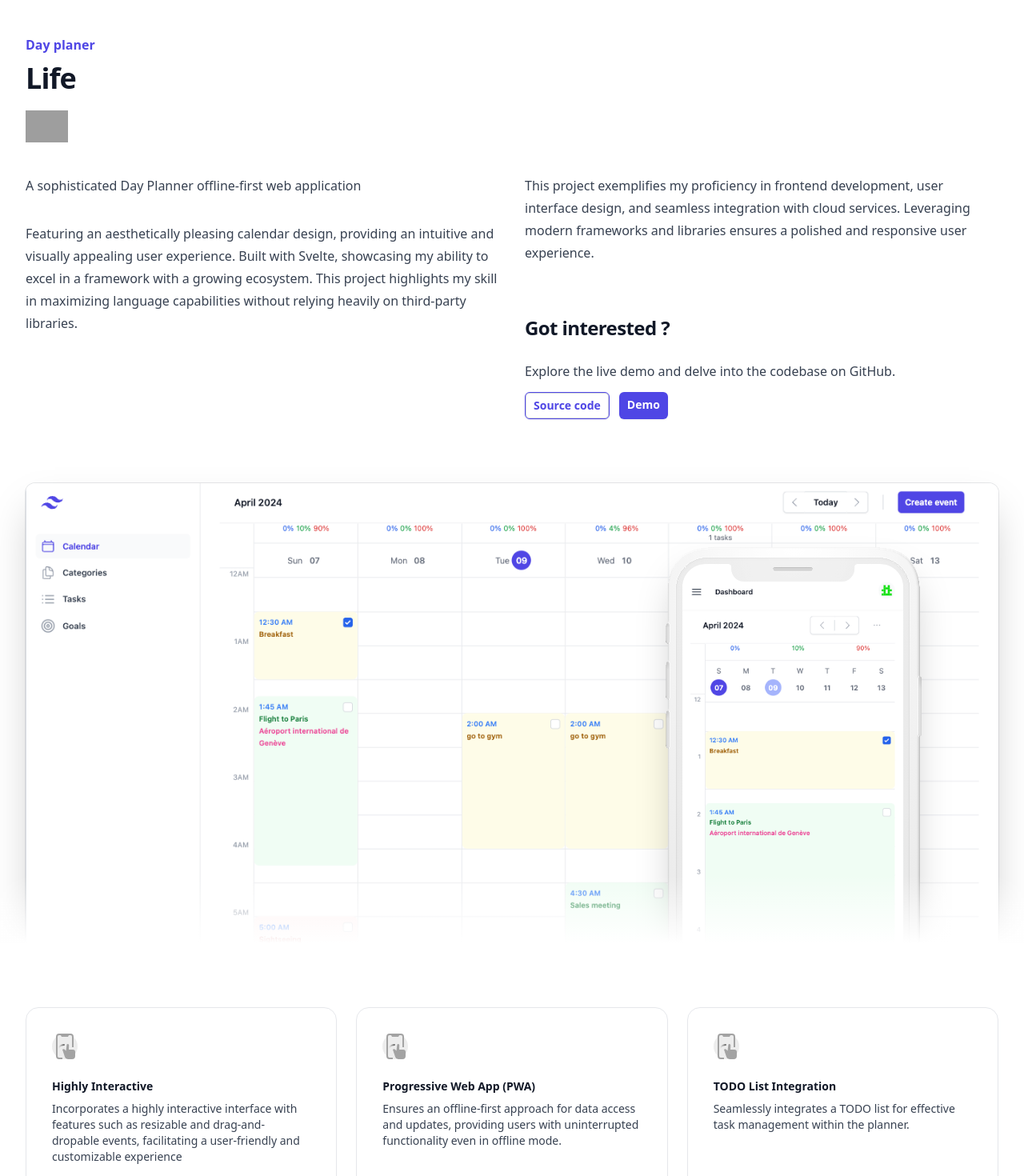
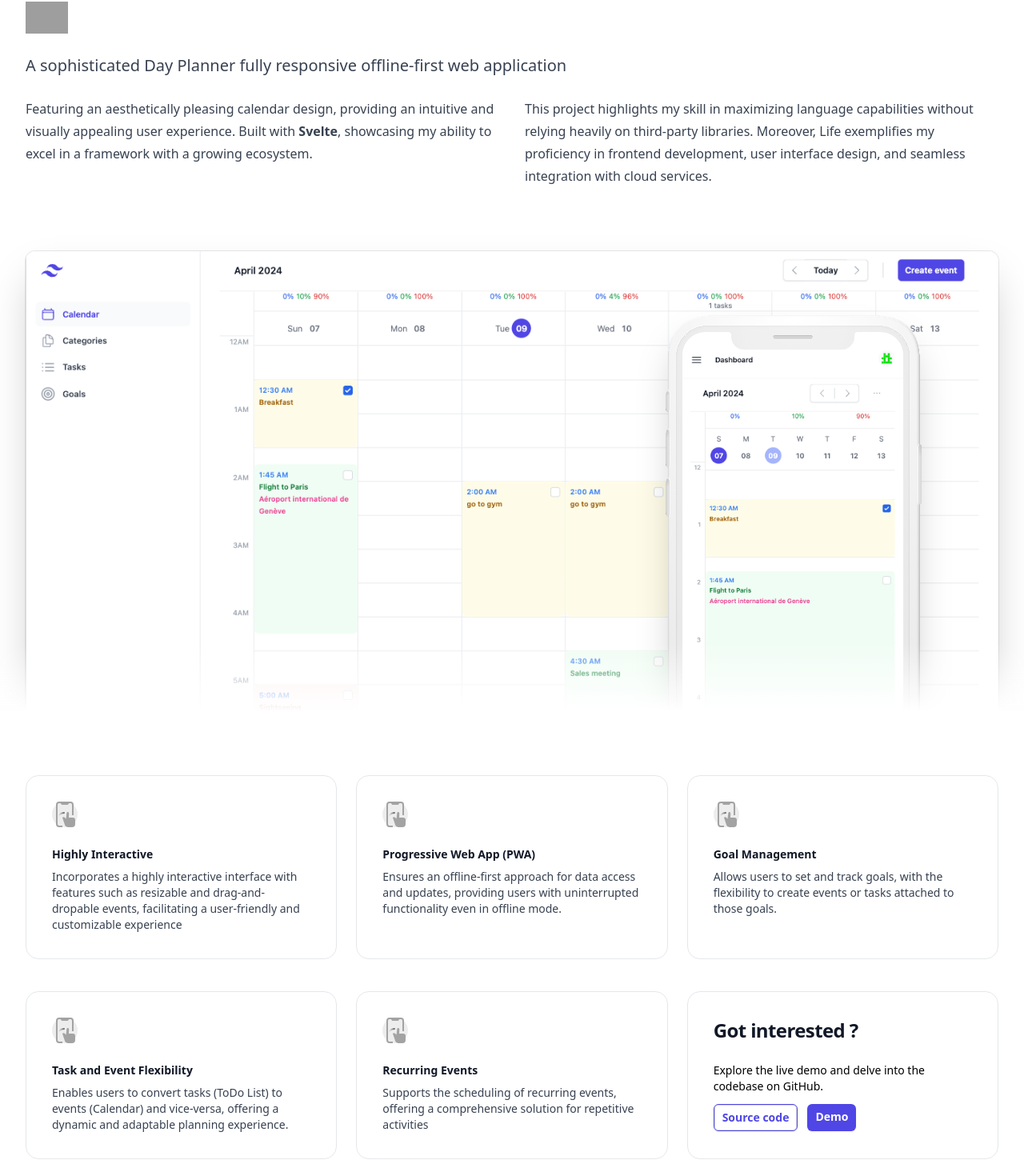
Before and after one commit to fivaz/portifolio, a SvelteKit app: page / in a window 1280 px wide. Shown: the part 2398-3868 px from the top of the page at 80% size. Built offline with nearby package versions, Linux system fonts and the light colour scheme; grey boxes are pictures that could not be loaded.

Commit message:
life wip

```diff
--- a/src/routes/Life.svelte
+++ b/src/routes/Life.svelte
@@ -21,11 +21,6 @@
 			name: 'Progressive Web App (PWA)',
 		},
 		{
-			description: 'Seamlessly integrates a TODO list for effective task management within the planner.',
-			icon: TouchIcon,
-			name: 'TODO List Integration',
-		},
-		{
 			description: 'Allows users to set and track goals, with the flexibility to create events or tasks attached to those goals.',
 			icon: TouchIcon,
 			name: 'Goal Management',
@@ -44,61 +39,30 @@
 
 </script>
 
-
-crafted with Svelte, Typescript, Tailwind, Firebase, and Storybook.
-Technology Proficiency:
-<div class='bg-white py-24 sm:py-32'>
+<div class='bg-white pt-14 pb-24 sm:pt-14 sm:pb-32'>
 	<div class='mx-auto max-w-7xl px-6 lg:px-8'>
 		<div class='mx-auto max-w-2xl lg:mx-0 lg:max-w-none'>
 			<p class='text-base font-semibold leading-7 text-indigo-600'>Day planer</p>
 			<h1 class='mt-2 text-3xl font-bold tracking-tight text-gray-900 sm:text-4xl'>Life</h1>
 			<img
-				alt="tech stack"
-				class="mt-5 h-10"
-				src="https://skillicons.dev/icons?i=svelte,ts,tailwind,firebase"
+				alt='tech stack'
+				class='mt-5 h-10'
+				src='https://skillicons.dev/icons?i=svelte,ts,tailwind,firebase'
 			/>
-			<div class='mt-10 grid max-w-xl grid-cols-1 gap-8 text-base leading-7 text-gray-700 lg:max-w-none lg:grid-cols-2'>
-				<div>
-					<p>
-						A sophisticated Day Planner offline-first web application
-					</p>
+			<p class='mt-6 text-xl leading-8 text-gray-700'>
+				A sophisticated Day Planner fully responsive offline-first web application
+			</p>
 
-					<p class='mt-8'>Featuring an aesthetically pleasing calendar design, providing
-						an intuitive and visually appealing user experience.
-						Built with Svelte, showcasing my ability to excel in a framework with a growing ecosystem. This project highlights my skill in maximizing language capabilities without relying heavily on third-party libraries.
-					</p>
-				</div>
-
-				<div>
-					<p>
-						This project exemplifies my proficiency in frontend development, user interface design, and seamless
-						integration with cloud services. Leveraging modern frameworks and libraries ensures a polished and
-						responsive user experience.
-					</p>
-
-					<h2 class='mt-16 text-2xl font-bold tracking-tight text-gray-900'>
-						Got interested ?
-					</h2>
-					<p class='mb-3 mt-6'>
-						Explore the live demo and delve into the codebase on GitHub.
-					</p>
-					<div class='flex gap-3'>
-						<a
-							class='rounded-md border border-indigo-600 bg-white px-2.5 py-1.5 text-sm font-semibold text-indigo-600 shadow-sm ring-1 ring-inset ring-gray-300 hover:bg-gray-50'
-							href='https://github.com/fivaz/life'
-							target='_blank'
-						>
-							Source code
-						</a>
-						<a
-							class='rounded-md bg-indigo-600 px-2.5 py-1.5 text-sm font-semibold text-white shadow-sm hover:bg-indigo-500 focus-visible:outline focus-visible:outline-2 focus-visible:outline-offset-2 focus-visible:outline-indigo-600'
-							href='https://life.sfivaz.com/demo'
-							target='_blank'
-						>
-							Demo
-						</a>
-					</div>
-				</div>
+			<div class='mt-6 grid max-w-xl grid-cols-1 gap-8 text-base leading-7 text-gray-700 lg:max-w-none lg:grid-cols-2'>
+				<p>Featuring an aesthetically pleasing calendar design, providing
+					an intuitive and visually appealing user experience.
+					Built with <strong>Svelte</strong>, showcasing my ability to excel in a framework with a growing ecosystem.
+				</p>
+				<p>
+					This project highlights my skill in maximizing language capabilities without relying heavily on third-party libraries.
+					Moreover, Life exemplifies my proficiency in frontend development, user interface design, and seamless
+					integration with cloud services.
+				</p>
 			</div>
 		</div>
 	</div>
@@ -138,6 +102,33 @@ Technology Proficiency:
 					<p class='mt-2 text-gray-700'>{feature.description}</p>
 				</li>
 			{/each}
+
+			<li
+				class='rounded-2xl border border-gray-200 p-8'
+			>
+				<h2 class='text-2xl font-bold tracking-tight text-gray-900'>
+					Got interested ?
+				</h2>
+				<p class='mb-3 mt-6'>
+					Explore the live demo and delve into the codebase on GitHub.
+				</p>
+				<div class='flex gap-3'>
+					<a
+						class='rounded-md border border-indigo-600 bg-white px-2.5 py-1.5 text-sm font-semibold text-indigo-600 shadow-sm ring-1 ring-inset ring-gray-300 hover:bg-gray-50'
+						href='https://github.com/fivaz/life'
+						target='_blank'
+					>
+						Source code
+					</a>
+					<a
+						class='rounded-md bg-indigo-600 px-2.5 py-1.5 text-sm font-semibold text-white shadow-sm hover:bg-indigo-500 focus-visible:outline focus-visible:outline-2 focus-visible:outline-offset-2 focus-visible:outline-indigo-600'
+						href='https://life.sfivaz.com/demo'
+						target='_blank'
+					>
+						Demo
+					</a>
+				</div>
+			</li>
 		</ul>
 	</div>
 
```
